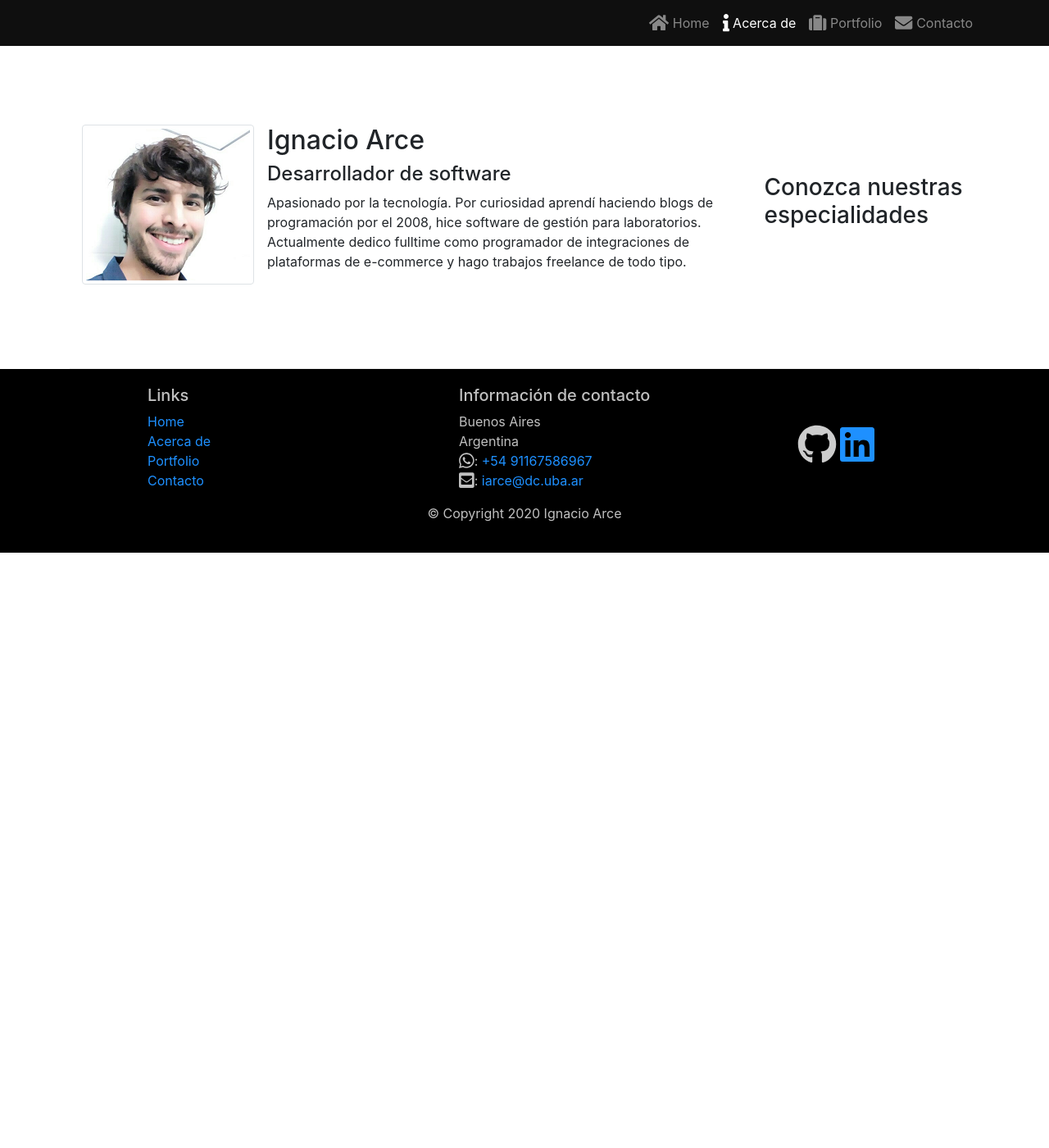
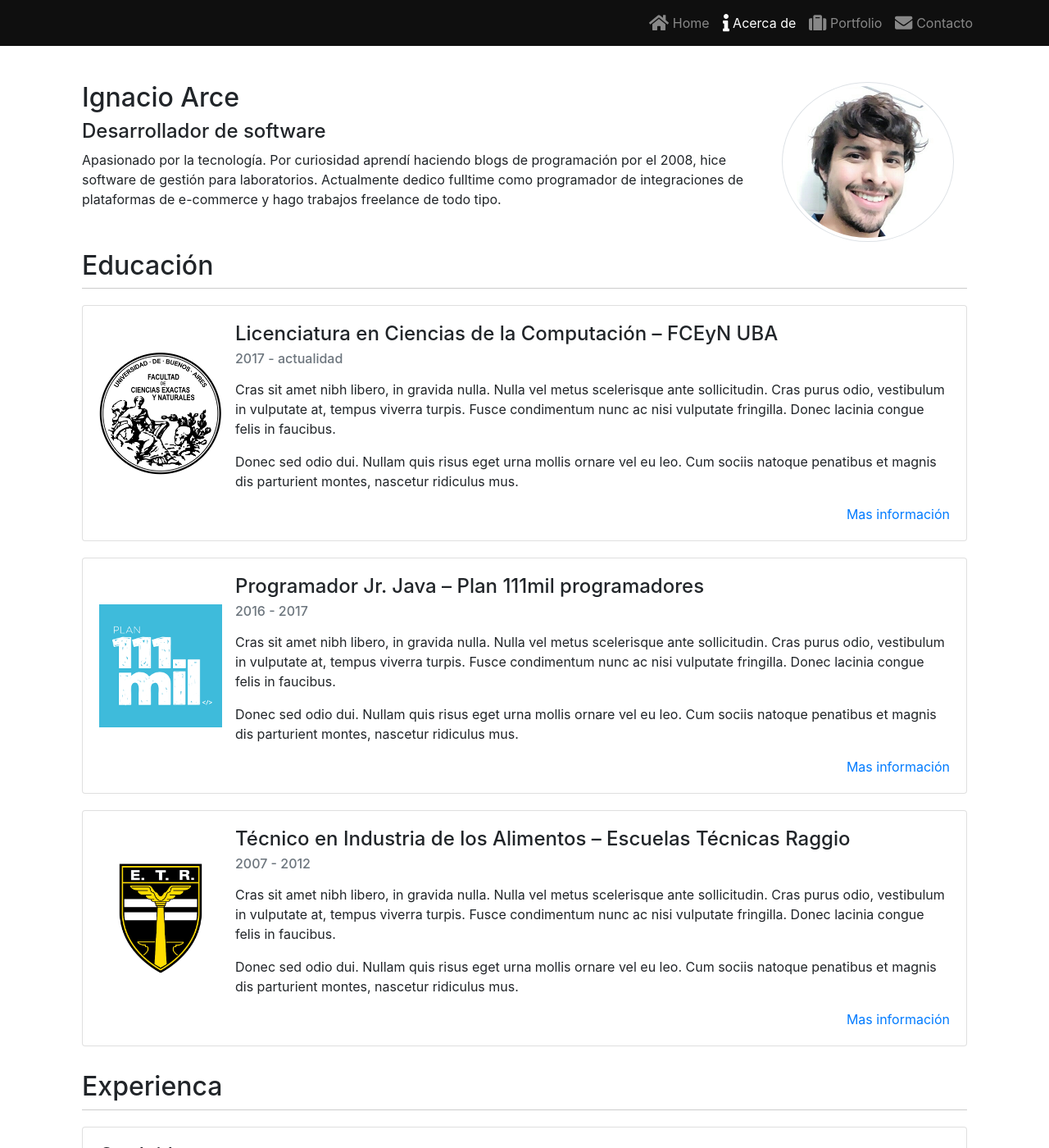
Before and after one commit to ignacio-arce/ignacio-arce.github.io, a Jekyll site: the page built from about.html, in a window 1280 px wide and 1400 px high. Shown: the whole window at 82% size. Built offline with Jekyll 4.4.1, drawn with Linux system fonts in a browser that asks for light colours; some of the changed text lies outside the part shown.

Commit message:
Cambios varios

```diff
--- a/_includes/footer.html
+++ b/_includes/footer.html
@@ -41,4 +41,3 @@
 <script src="assets/js/popper.min.js"></script>
 <script src="assets/js/bootstrap.min.js"></script>
 <script src="assets/js/all.min.js"></script>
-<script src=""></script>
--- a/about.html
+++ b/about.html
@@ -3,12 +3,8 @@ layout: default
 title: iaSoftware - About
 ---
 <div class="row row-content align-items-center">
-	<div class="col-12 col-sm-4 order-sm-last col-md-3">
-		<h3>Conozca nuestras especialidades</h3>
-	</div>
-	<div class="col col-sm order-sm-first col-md">
+	<div class="col-12">
 		<div class="media">
-			<img class="d-flex mr-3 img-thumbnail align-self-center" src="img/ignacio.png" alt="ignacio" />
 			<div class="media-body">
 				<h2>Ignacio Arce</h2>
 				<h4>Desarrollador de software</h4>
@@ -22,6 +18,118 @@ title: iaSoftware - About
 
 				</p>
 			</div>
+			<img class="d-flex mr-3 rounded-circle img-thumbnail" src="img/ignacio.png" alt="ignacio" />
 		</div>
 	</div>
+	<div class="col-12">
+		<div class="aboutme-title">
+			<h2>Educación</h2>
+		</div>
+		<div class="card">
+			<div class="card-body">
+				<div class="media">
+					<img class="d-none d-sm-flex align-self-center mr-3" src="/img/logo-fcenuba.png" width="150" alt="Generic placeholder image">
+					<div class="media-body">
+						<h4 class="card-title">Licenciatura en Ciencias de la Computación – FCEyN UBA</h4>
+						<h6 class="card-subtitle mb-2 text-muted">2017 - actualidad</h6>
+						<p class="card-text">
+							<p>Cras sit amet nibh libero, in gravida nulla. Nulla vel metus scelerisque ante
+								sollicitudin. Cras purus odio, vestibulum in vulputate at, tempus viverra turpis. Fusce
+								condimentum nunc ac nisi vulputate fringilla. Donec lacinia congue felis in faucibus.
+							</p>
+							<p>Donec sed odio dui. Nullam quis risus eget urna mollis ornare vel eu leo. Cum sociis
+								natoque penatibus et magnis dis parturient montes, nascetur ridiculus mus.</p>
+						</p>
+
+					</div>
+				</div>
+				<a target="_blank" href="https://exactas.uba.ar/ensenanza/carreras-de-grado/ciencias-de-la-computacion/" class="card-link">Mas información</a>
+			</div>
+		</div>
+		<div class="card">
+			<div class="card-body">
+				<div class="media">
+					<img class="d-none d-sm-flex align-self-center mr-3" src="/img/logo-111mil.png" width="150" alt="Generic placeholder image">
+					<div class="media-body">
+						<h4 class="card-title">Programador Jr. Java – Plan 111mil programadores</h4>
+						<h6 class="card-subtitle mb-2 text-muted">2016 - 2017</h6>
+						<p class="card-text">
+							<p>Cras sit amet nibh libero, in gravida nulla. Nulla vel metus scelerisque ante
+								sollicitudin. Cras purus odio, vestibulum in vulputate at, tempus viverra turpis. Fusce
+								condimentum nunc ac nisi vulputate fringilla. Donec lacinia congue felis in faucibus.
+							</p>
+							<p>Donec sed odio dui. Nullam quis risus eget urna mollis ornare vel eu leo. Cum sociis
+								natoque penatibus et magnis dis parturient montes, nascetur ridiculus mus.</p>
+						</p>
+
+					</div>
+				</div>
+				<a target="_blank" href="https://www.argentina.gob.ar/produccion/plan-111mil" class="card-link">Mas información</a>
+
+			</div>
+		</div>
+		<div class="card">
+			<div class="card-body">
+				<div class="media">
+					<img class="d-none d-sm-flex align-self-center mr-3" src="/img/logo-raggio.png" width="150" alt="Generic placeholder image">
+					<div class="media-body">
+						<h4 class="card-title">Técnico en Industria de los Alimentos – Escuelas Técnicas Raggio</h4>
+						<h6 class="card-subtitle mb-2 text-muted">2007 - 2012</h6>
+						<p class="card-text">
+							<p>Cras sit amet nibh libero, in gravida nulla. Nulla vel metus scelerisque ante
+								sollicitudin. Cras purus odio, vestibulum in vulputate at, tempus viverra turpis. Fusce
+								condimentum nunc ac nisi vulputate fringilla. Donec lacinia congue felis in faucibus.
+							</p>
+							<p>Donec sed odio dui. Nullam quis risus eget urna mollis ornare vel eu leo. Cum sociis
+								natoque penatibus et magnis dis parturient montes, nascetur ridiculus mus.</p>
+						</p>
+
+					</div>
+				</div>
+				<a target="_blank" href="http://www.escuelaraggio.edu.ar/" class="card-link">Mas información</a>
+
+			</div>
+		</div>
+		<div class="aboutme-title">
+			<h2>Experienca</h2>
+		</div>
+		<div class="card">
+			<div class="card-body">
+				<h4 class="card-title">Card title</h4>
+				<h6 class="card-subtitle mb-2 text-muted">Card subtitle</h6>
+				<p class="card-text">
+					Some quick example text to build on the card title
+					and make up the bulk of the card's content.
+				</p>
+				<a href="#!" class="card-link">Card link</a>
+				<a href="#!" class="card-link">Another link</a>
+			</div>
+		</div>
+
+		<div class="card">
+			<div class="card-body">
+				<h4 class="card-title">Card title</h4>
+				<h6 class="card-subtitle mb-2 text-muted">Card subtitle</h6>
+				<p class="card-text">
+					Some quick example text to build on the card title
+					and make up the bulk of the card's content.
+				</p>
+				<a href="#!" class="card-link">Card link</a>
+				<a href="#!" class="card-link">Another link</a>
+			</div>
+		</div>
+		<div class="card">
+			<div class="card-body">
+				<h4 class="card-title">Card title</h4>
+				<h6 class="card-subtitle mb-2 text-muted">Card subtitle</h6>
+				<p class="card-text">
+					Some quick example text to build on the card title
+					and make up the bulk of the card's content.
+				</p>
+				<a href="#!" class="card-link">Card link</a>
+				<a href="#!" class="card-link">Another link</a>
+			</div>
+		</div>
+	</div>
+
 </div>
--- a/assets/css/styles.css
+++ b/assets/css/styles.css
@@ -81,3 +81,17 @@ body {
 .hide {
 	opacity: 0;
 }
+
+.aboutme-title {
+	padding-top: 10px;
+	border-bottom: 1px solid #CCC;
+}
+
+.card {
+	margin-top: 20px;
+	margin-bottom: 20px;
+}
+
+.card-link {
+	float: right;
+}
--- a/assets/js/covid.js
+++ b/assets/js/covid.js
@@ -3,7 +3,9 @@ const covidTrack = () => {
 
 	function reqListener() {
 		const covidBadge = document.getElementById('covid');
-		document.getElementById('covid-confirmed').innerHTML += JSON.parse(this.responseText)[6].Confirmed;
+		console.log(this.responseText);
+		const data = JSON.parse(this.responseText);
+		document.getElementById('covid-confirmed').innerHTML += data[data.length-1].Confirmed;
 		covidBadge.classList.add('show');
 		covidBadge.classList.remove('hide');
     }
@@ -11,8 +13,7 @@ const covidTrack = () => {
     let oReq = new XMLHttpRequest();
     let country = 'argentina';
 	oReq.addEventListener('load', reqListener);
-	oReq.open('GET', `https://api.covid19api.com/live/country/${country}`);
+	oReq.open('GET', `https://api.covid19api.com/live/country/${country}/status/confirmed`);
     oReq.send();
 };
-
 covidTrack();
```
Also changed, not shown: assets/js/prueba.js (added, +221 -0 lines), img/logo-111mil.png (added), img/logo-fcenuba.png (added), img/logo-raggio.png (added), 2 other files.
